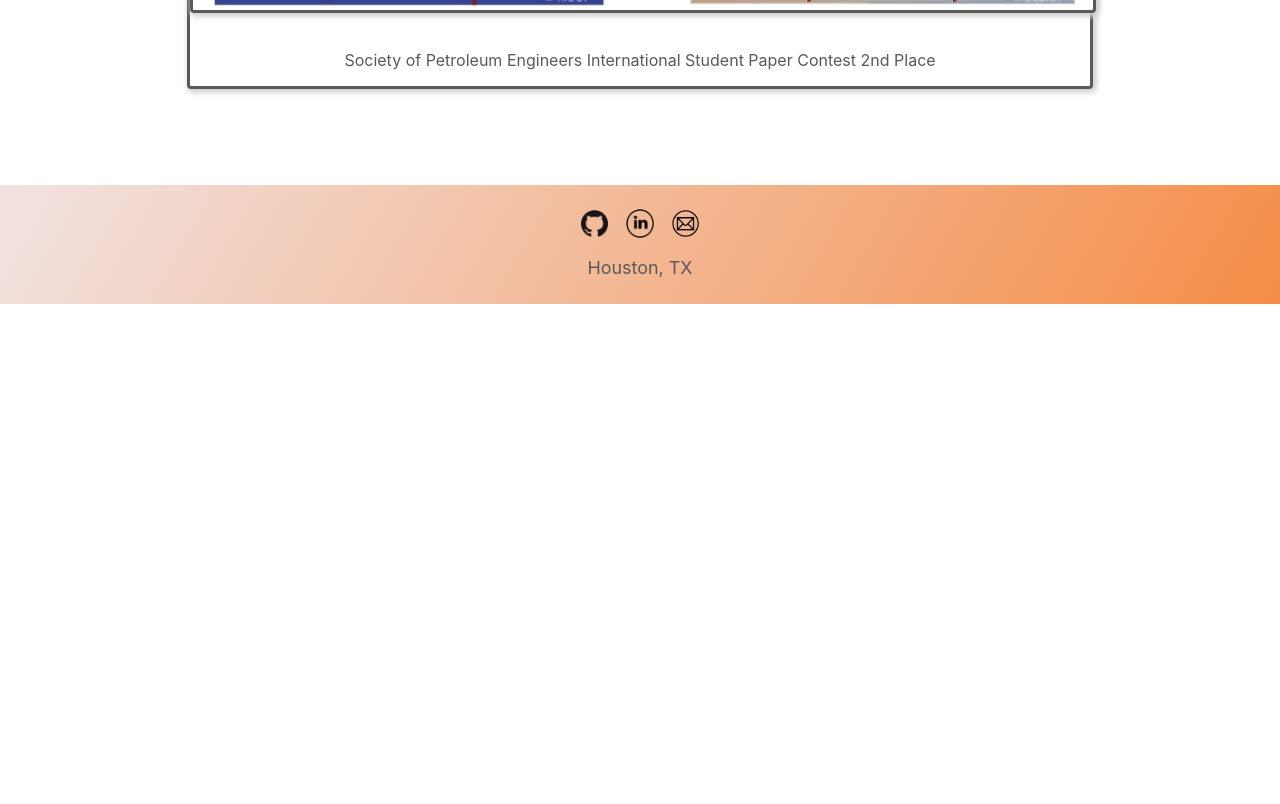
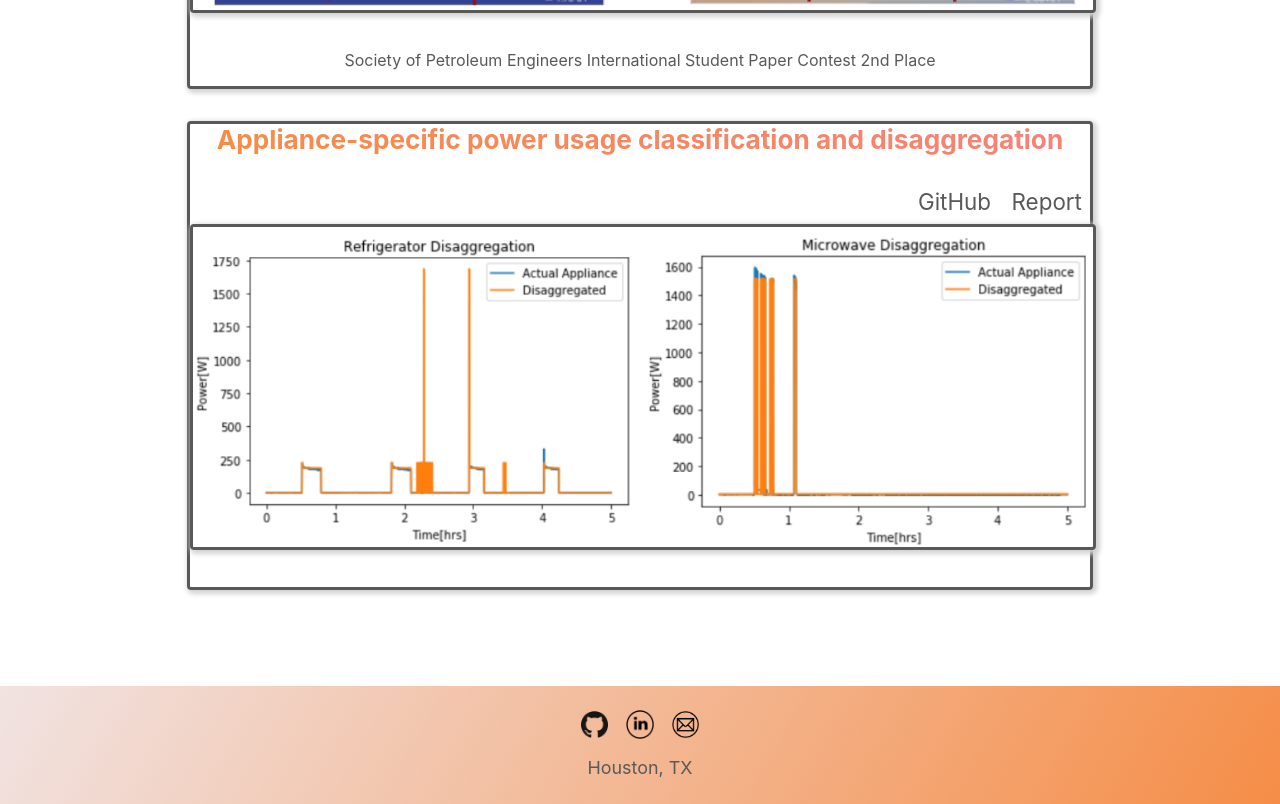
Before and after one commit to jason-hu7/husweb, a React (Create React App) app: page / in a window 1280 px wide. Shown: the part 2760-3564 px from the top of the page. Before the commit the page ends 3064 px from the top, so only its background shows below. Built offline with nearby package versions, Linux system fonts and the light colour scheme.

Commit message:
fix complaints and add new projects

```diff
--- a/src/components/about.js
+++ b/src/components/about.js
@@ -9,6 +9,7 @@ export default class About extends Component {
           <img
             src={process.env.PUBLIC_URL + "/assets/jason-cusco.jpg"}
             className="hu"
+            alt="jason cusco"
           />
           <p>Hi there! I am a data scientist and machine learning engineer</p>
           <p>I know Python, C++, JavaScript, PyTorch, SQL, Bash and Git</p>
--- a/src/components/footer.js
+++ b/src/components/footer.js
@@ -4,26 +4,29 @@ export default class Footer extends Component {
   render() {
     return (
       <footer className="footer">
-        <a href="https://github.com/jason-hu7/" target="_blank" rel="noopener">
+        <a href="https://github.com/jason-hu7/" target="_blank" rel="noopener noreferrer">
           <img
             src={process.env.PUBLIC_URL + "/assets/GitHub-Mark.png"}
             className="icon"
+            alt="github icon"
           />
         </a>
         <a
           href="https://www.linkedin.com/in/jason-hu-94378758/"
           target="_blank"
-          rel="noopener"
+          rel="noopener noreferrer"
         >
           <img
             src={process.env.PUBLIC_URL + "/assets/linkedin-logo.png"}
             className="icon-li"
+            alt="linkedin logo"
           />
         </a>
-        <a href="mailto:dcjasonhu@gmail.com" target="_blank" rel="noopener">
+        <a href="mailto:dcjasonhu@gmail.com" target="_blank" rel="noopener noreferrer">
           <img
             src={process.env.PUBLIC_URL + "/assets/email-icon.png"}
             className="icon"
+            alt="email icon"
           />
         </a>
         <p>Houston, TX</p>
--- a/src/components/landing.js
+++ b/src/components/landing.js
@@ -1,5 +1,4 @@
 import React, { Component } from "react";
-import App from "../App";
 
 export default class Landing extends Component {
   render() {
@@ -12,27 +11,34 @@ export default class Landing extends Component {
             <a
               href="https://github.com/jason-hu7"
               target="_blank"
-              rel="noopener"
+              rel="noopener noreferrer"
             >
               <img
                 src={process.env.PUBLIC_URL + "/assets/GitHub-Mark.png"}
                 className="button"
+                alt="github logo"
               />
             </a>
             <a
               href="https://www.linkedin.com/in/jason-hu-94378758/"
               target="_blank"
-              rel="noopener"
+              rel="noopener noreferrer"
             >
               <img
                 src={process.env.PUBLIC_URL + "/assets/linkedin-logo.png"}
                 className="button-li"
+                alt="linkedin logo"
               />
             </a>
-            <a href="mailto:dcjasonhu@gmail.com" target="_blank" rel="noopener">
+            <a
+              href="mailto:dcjasonhu@gmail.com"
+              target="_blank"
+              rel="noopener noreferrer"
+            >
               <img
                 src={process.env.PUBLIC_URL + "/assets/email-icon.png"}
                 className="button"
+                alt="email icon"
               />
             </a>
           </div>
--- a/src/components/projects.js
+++ b/src/components/projects.js
@@ -13,6 +13,7 @@ export default class Projects extends Component {
                 <a
                   href="http://cs230.stanford.edu/projects_spring_2018/reports/8289557.pdf"
                   target="_blank"
+                  rel="noopener noreferrer"
                   className="links"
                 >
                   Report
@@ -22,6 +23,7 @@ export default class Projects extends Component {
                 <a
                   href="https://github.com/jason-hu7/230pix2pix"
                   target="_blank"
+                  rel="noopener noreferrer"
                   className="links"
                 >
                   GitHub
@@ -31,6 +33,7 @@ export default class Projects extends Component {
             <img
               src={process.env.PUBLIC_URL + "/assets/generated.png"}
               className="portfolio-card"
+              alt="pix2pix"
             />
             <p style={{ fontSize: 16, marginTop: "0vh" }}>
               Best deep learning project in Stanford CS230 2018 Spring
@@ -45,6 +48,7 @@ export default class Projects extends Component {
                 <a
                   href="https://www.onepetro.org/conference-paper/SPE-196144-MS"
                   target="_blank"
+                  rel="noopener noreferrer"
                   className="links"
                 >
                   Publication
@@ -54,10 +58,46 @@ export default class Projects extends Component {
             <img
               src={process.env.PUBLIC_URL + "/assets/ms_thesis.png"}
               className="portfolio-card"
+              alt="fracturing sim"
             />
             <p style={{ fontSize: 16, marginTop: "0vh" }}>
-              Society of Petroleum Engineers International Student Paper Contest 2nd Place
+              Society of Petroleum Engineers International Student Paper Contest
+              2nd Place
             </p>
+          </div>
+        </div>
+        <div className="portfolio-card">
+          <div className="card-front-planner">
+            <h3>
+              Appliance-specific power usage classification and disaggregation
+            </h3>
+            <ul>
+              <li>
+                <a
+                  href="http://cs229.stanford.edu/proj2017/final-reports/5244097.pdff"
+                  target="_blank"
+                  rel="noopener noreferrer"
+                  className="links"
+                >
+                  Report
+                </a>
+              </li>
+              <li>
+                <a
+                  href="https://github.com/jason-hu7/CS229-Group-Project---Team-Asia"
+                  target="_blank"
+                  rel="noopener noreferrer"
+                  className="links"
+                >
+                  GitHub
+                </a>
+              </li>
+            </ul>
+            <img
+              src={process.env.PUBLIC_URL + "/assets/229project.png"}
+              className="portfolio-card"
+              alt="power disaggregate"
+            />
           </div>
         </div>
       </div>
```
Also changed, not shown: public/assets/229project.png (added).
